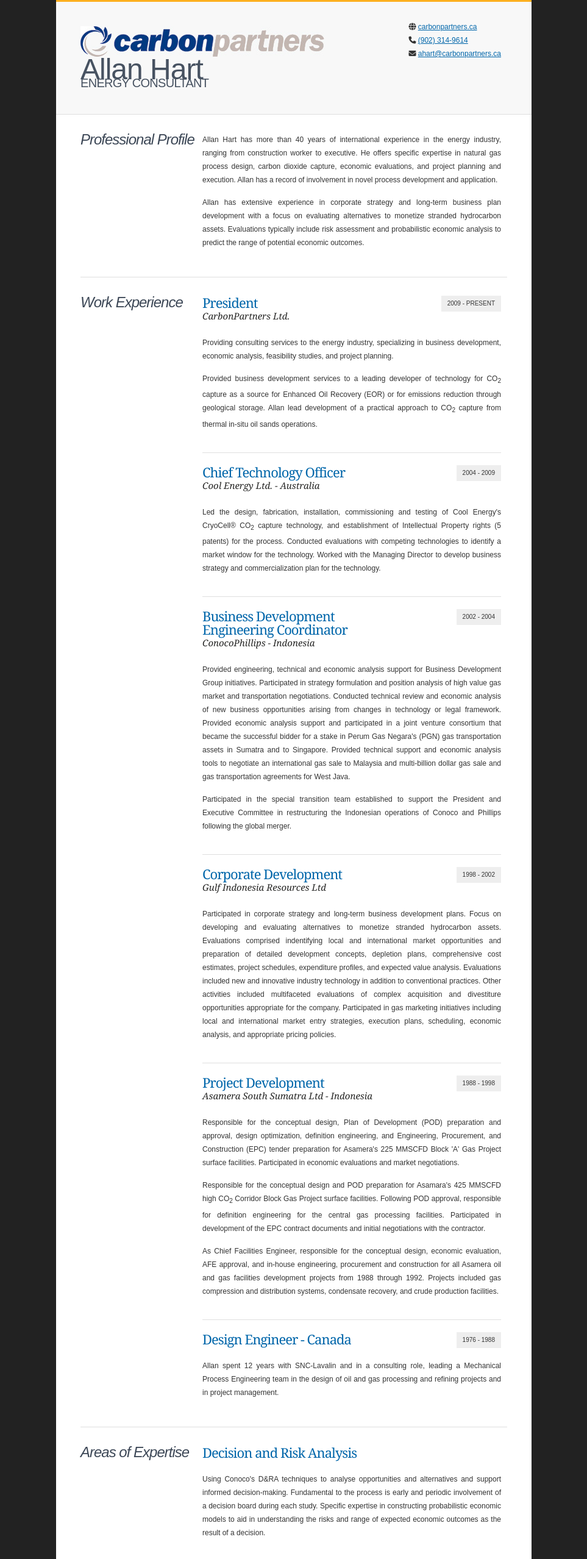
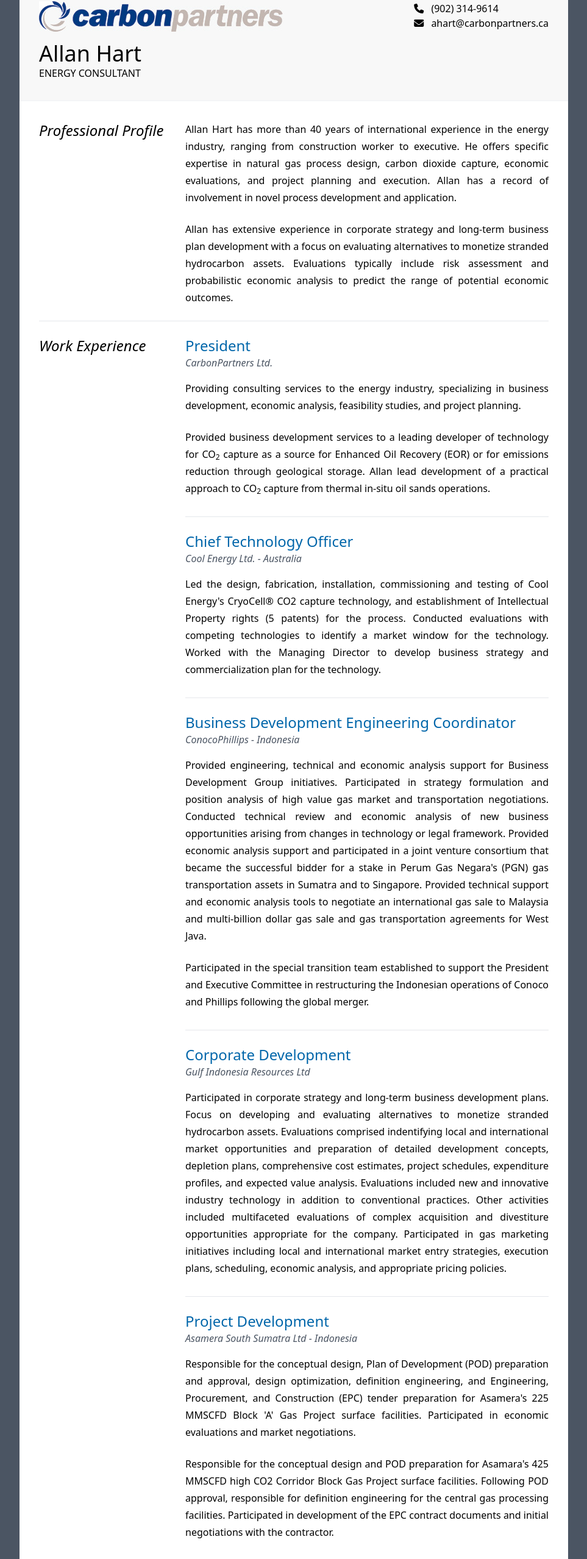
Before and after one commit to carbonpartners/carbonpartners.ca, a website: page htdocs/allan-hart.html in a window 1280 px wide. Shown: the part 78-2635 px from the top of the page at 61% size, without its empty margins (158-1121 px from the left). Drawn offline with nearby package versions, Linux system fonts and the light colour scheme; files that its build step writes are made by us from their sources.

Commit message:
Added resume styles

```diff
--- a/htdocs/allan-hart.html
+++ b/htdocs/allan-hart.html
@@ -1,206 +1,311 @@
-<!DOCTYPE html PUBLIC "-//W3C//DTD XHTML 1.0 Transitional//EN" "http://www.w3.org/TR/xhtml1/DTD/xhtml1-transitional.dtd">
-<html xmlns="http://www.w3.org/1999/xhtml">
+<!DOCTYPE html>
+<html lang="en">
 <head>
+  <meta charset="UTF-8">
+  <meta name="viewport" content="width=device-width, initial-scale=1.0">
+	<meta name="description" content="Allan Hart - Energy Consultant" />
+	<meta name="keywords" content="energy,CO2,allan,hart" />
 
-	<title>Allan Hart: Energy Consultant</title>
-	<meta http-equiv="Content-Type" content="text/html; charset=utf-8" />
+  <link href="/style.css" rel="stylesheet">
+  <link rel="icon" type="image/x-icon" href="/favicon.png">
+  <link href="https://cdnjs.cloudflare.com/ajax/libs/font-awesome/6.1.1/css/all.min.css" rel="stylesheet" />
 
-	<meta name="description" content="Allan Hart - Energy Consultant" />
-	<meta name="keywords" content="energy,CO<sub>2</sub>,allan,hart" />
+  <title>Allan Hart: Energy Consultant</title>
 
-	<!-- //////// Favicon ////////  -->
-	<link rel="shortcut icon" type="image/x-icon" href="favicon.png"  />
-	<link href="https://cdnjs.cloudflare.com/ajax/libs/font-awesome/6.1.1/css/all.min.css" rel="stylesheet" />
-
-	<!-- //////// Css StyleSheets ////////  -->
-	<link href="/screen-style.css" rel="stylesheet" type="text/css" />
-	<link href="/print-style.css" rel="stylesheet" type="text/css" media="print" />
+  <meta property="og:title" content="CarbonPartners" />
+  <meta property="og:type" content="website" />
+  <meta property="og:url" content="https://carbonpartners.ca" />
 </head>
 
-<body>
+<body class="font-sans bg-gray-600 py-8">
+  <div class="resume-content">
+    <header class="bg-carbon p-8 border-b-2 border-gray-100">
+      <div class="flex flex-col md:flex-row md:justify-between mb-4">
+        <img
+          alt="CarbonPartners Logo"
+          class="block w-100"
+          src="/images/carbonpartners-logo.jpeg"
+          width="400"
+          height="50"
+        >
+        <div>
+          <a href="tel:+19023149614" class="block">
+            <i class="fa fa-phone mr-2"></i>
+            <span class="hover:underline">(902) 314-9614</span>
+          </a>
+          <a href="mailto:ahart@carbonpartners.ca" class="block">
+            <i class="fa fa-envelope mr-2"></i>
+            <span class="hover:underline">ahart@carbonpartners.ca</span>
+          </a>
+        </div>
+      </div>
 
-	<div id="cv">
+      <div>
+        <h1 class="text-4xl">Allan Hart</h1>
+        <p class="uppercase">Energy Consultant</p>
+      </div>
+    </header>
 
-		<!-- // ABOUT ME /////////////////////////////////////////////////////////////////// -->
+    <main class="p-8">
+      <section>
+        <h2>Professional Profile</h2>
 
-		<div class="cv-section first-cv-section fixed">
+        <div>
+          <article>
+            <p class="text-justify">
+              Allan Hart has more than 40 years of international experience in the energy industry,
+              ranging from construction worker to executive. He offers specific expertise in natural
+              gas process design, carbon dioxide capture, economic evaluations, and project planning
+              and execution. Allan has a record of involvement in novel process development and application.
+            </p>
 
-			<div class="person">
-				<img src="/images/carbonpartners-logo.jpeg" width="400" height="50" alt="Carbon Partners" />
-				<h1>Allan Hart</h1>
-				<h2>Energy Consultant</h2>
-			</div>
+            <p class="text-justify">
+              Allan has extensive experience in corporate strategy and long-term business plan development
+              with a focus on evaluating alternatives to monetize stranded hydrocarbon assets. Evaluations
+              typically include risk assessment and probabilistic economic analysis to predict the range
+              of potential economic outcomes.
+            </p>
+          </article>
+        </div>
+      </section>
 
-			<div id="contact-info">
-				<ul>
-					<li>
-						<i class="fa fa-globe"></i> <a href="https://carbonpartners.ca">carbonpartners.ca</a>
-					</li>
-					<li>
-						<i class="fa fa-phone"></i> <a href="tel:+19023149614" class="block">(902) 314-9614</a>
-					</li>
-					<li>
-						<i class="fa fa-envelope"></i> <a href="mailto:ahart@carbonpartners.ca">ahart@carbonpartners.ca</a>
-					</li>
-				</ul>
-			</div>
+      <hr />
 
-		</div><!-- end .cv-section -->
+      <section>
+        <h2>Work Experience</h2>
 
-		<!-- // PROFESIONAL PROFILE //////////////////////////////////////////////////////// -->
+        <div>
+          <article>
+            <header>
+              <h3>President</h3>
+              <span>CarbonPartners Ltd.</span>
+            </header>
 
-		<div class="cv-section fixed">
+            <p>
+              Providing consulting services to the energy industry, specializing in business development,
+              economic analysis, feasibility studies, and project planning.
+            </p>
 
-			<h2 class="cv-section-name">Professional Profile</h2>
+            <p>
+              Provided business development services to a leading developer of technology for CO<sub>2</sub> capture
+              as a source for Enhanced Oil Recovery (EOR) or for emissions reduction through geological storage.
+              Allan lead development of a practical approach to CO<sub>2</sub> capture from thermal in-situ oil sands operations.
+            </p>
+          </article>
 
-			<div class="cv-section-items">
+          <hr />
 
-				<div class="item last-item">
-                    <p>Allan Hart has more than 40 years of international experience in the energy industry, ranging from construction worker to executive. He offers specific expertise in natural gas process design, carbon dioxide capture, economic evaluations, and project planning and execution. Allan has a record of involvement in novel process development and application.</p>
-	                <p>Allan has extensive experience in corporate strategy and long-term business plan development with a focus on evaluating alternatives to monetize stranded hydrocarbon assets. Evaluations typically include risk assessment and probabilistic economic analysis to predict the range of potential economic outcomes.</p>
-				</div><!-- end .item -->
+          <article>
+            <header>
+              <h3>Chief Technology Officer</h3>
+              <span>Cool Energy Ltd. - Australia</span>
+            </header>
 
-			</div><!-- end .cv-section-items -->
+            <p>
+              Led the design, fabrication, installation, commissioning and testing of Cool Energy's CryoCell® CO2 capture technology,
+              and establishment of Intellectual Property rights (5 patents) for the process. Conducted evaluations with competing
+              technologies to identify a market window for the technology. Worked with the Managing Director to develop business
+              strategy and commercialization plan for the technology.
+            </p>
+          </article>
 
-		</div><!-- end .cv-section -->
+          <hr />
 
-		<!-- // WORK EXPERINCE /////////////////////////////////////////////////////////// -->
+          <article>
+            <header>
+              <h3>Business Development Engineering Coordinator</h3>
+              <span>ConocoPhillips - Indonesia</span>
+            </header>
 
-		<div class="cv-section fixed">
+            <p>
+              Provided engineering, technical and economic analysis support for Business Development Group initiatives.
+              Participated in strategy formulation and position analysis of high value gas market and transportation
+              negotiations. Conducted technical review and economic analysis of new business opportunities arising
+              from changes in technology or legal framework. Provided economic analysis support and participated in a
+              joint venture consortium that became the successful bidder for a stake in Perum Gas Negara's (PGN) gas
+              transportation assets in Sumatra and to Singapore. Provided technical support and economic analysis tools
+              to negotiate an international gas sale to Malaysia and multi-billion dollar gas sale and gas
+              transportation agreements for West Java.
+            </p>
 
-			<h2 class="cv-section-name">Work Experience</h2>
+            <p>
+              Participated in the special transition team established to support the President and Executive Committee
+              in restructuring the Indonesian operations of Conoco and Phillips following the global merger.
+            </p>
+          </article>
 
-			<div class="cv-section-items">
+          <hr />
 
-				<div class="item">
-					<h4>2009 - Present</h4>
-					<h2>President</h2>
-					<h3>CarbonPartners Ltd.</h3>
-					<br />
-                    <p>Providing consulting services to the energy industry, specializing in business development, economic analysis, feasibility studies, and project planning.</p>
-                    <p>Provided business development services to a leading developer of technology for CO<sub>2</sub> capture as a source for Enhanced Oil Recovery (EOR) or for emissions reduction through geological storage. Allan lead development of a practical approach to CO<sub>2</sub> capture from thermal in-situ oil sands operations.</p>
-				</div><!-- end .item -->
+          <article>
+            <header>
+              <h3>Corporate Development</h3>
+              <span>Gulf Indonesia Resources Ltd</span>
+            </header>
 
-				<div class="item">
-					<h4>2004 - 2009</h4>
-					<h2>Chief Technology Officer</h2>
-					<h3>Cool Energy Ltd. - Australia</h3>
-					<br />
-                    <p>Led the design, fabrication, installation, commissioning and testing of Cool Energy's CryoCell&reg; CO<sub>2</sub> capture technology, and establishment of Intellectual Property rights (5 patents) for the process. Conducted evaluations with competing technologies to identify a market window for the technology. Worked with the Managing Director to develop business strategy and commercialization plan for the technology.</p>
-				</div><!-- end .item -->
+            <p>
+              Participated in corporate strategy and long-term business development plans. Focus on developing and
+              evaluating alternatives to monetize stranded hydrocarbon assets. Evaluations comprised indentifying local
+              and international market opportunities and preparation of detailed development concepts, depletion plans,
+              comprehensive cost estimates, project schedules, expenditure profiles, and expected value analysis.
+              Evaluations included new and innovative industry technology in addition to conventional practices. Other
+              activities included multifaceted evaluations of complex acquisition and divestiture opportunities
+              appropriate for the company. Participated in gas marketing initiatives including local and international
+              market entry strategies, execution plans, scheduling, economic analysis, and appropriate pricing policies.
+            </p>
+          </article>
 
-				<div class="item">
-					<h4>2002 - 2004</h4>
-					<h2>Business Development<br/>Engineering Coordinator</h2>
-					<h3>ConocoPhillips - Indonesia</h3>
-					<br />
-                    <p>Provided engineering, technical and economic analysis support for Business Development Group initiatives. Participated in strategy formulation and position analysis of high value gas market and transportation negotiations. Conducted technical review and economic analysis of new business opportunities arising from changes in technology or legal framework. Provided economic analysis support and participated in a joint venture consortium that became the successful bidder for a stake in Perum Gas Negara's (PGN) gas transportation assets in Sumatra and to Singapore. Provided technical support and economic analysis tools to negotiate an international gas sale to Malaysia and multi-billion dollar gas sale and gas transportation agreements for West Java.</p>
-                    <p>Participated in the special transition team established to support the President and Executive Committee in restructuring the Indonesian operations of Conoco and Phillips following the global merger.</p>
-				</div><!-- end .item -->
+          <hr />
 
-				<div class="item">
-					<h4>1998 - 2002</h4>
-					<h2>Corporate Development</h2>
-					<h3>Gulf Indonesia Resources Ltd</h3>
-					<br />
-                    <p>Participated in corporate strategy and long-term business development plans. Focus on developing and evaluating alternatives to monetize stranded hydrocarbon assets. Evaluations comprised indentifying local and international market opportunities and preparation of detailed development concepts, depletion plans, comprehensive cost estimates, project schedules, expenditure profiles, and expected value analysis. Evaluations included new and innovative industry technology in addition to conventional practices. Other activities included multifaceted evaluations of complex acquisition and divestiture opportunities appropriate for the company. Participated in gas marketing initiatives including local and international market entry strategies, execution plans, scheduling, economic analysis, and appropriate pricing policies.</p>
-				</div><!-- end .item -->
+          <article>
+            <header>
+              <h3>Project Development</h3>
+              <span>Asamera South Sumatra Ltd - Indonesia</span>
+            </header>
 
-				<div class="item">
-					<h4>1988 - 1998</h4>
-					<h2>Project Development</h2>
-					<h3>Asamera South Sumatra Ltd - Indonesia</h3>
-					<br />
-                    <p>Responsible for the conceptual design, Plan of Development (POD) preparation and approval, design optimization, definition engineering, and Engineering, Procurement, and Construction (EPC) tender preparation for Asamera's 225 MMSCFD Block 'A' Gas Project surface facilities. Participated in economic evaluations and market negotiations.</p>
-                    <p>Responsible for the conceptual design and POD preparation for Asamara's 425 MMSCFD high CO<sub>2</sub> Corridor Block Gas Project surface facilities. Following POD approval, responsible for definition engineering for the central gas processing facilities. Participated in development of the EPC contract documents and initial negotiations with the contractor.</p>
-                    <p>As Chief Facilities Engineer, responsible for the conceptual design, economic evaluation, AFE approval, and in-house engineering, procurement and construction for all Asamera oil and gas facilities development projects from 1988 through 1992. Projects included gas compression and distribution systems, condensate recovery, and crude production facilities.</p>
-				</div><!-- end .item -->
+            <p>
+              Responsible for the conceptual design, Plan of Development (POD) preparation and approval, design
+              optimization, definition engineering, and Engineering, Procurement, and Construction (EPC) tender
+              preparation for Asamera's 225 MMSCFD Block 'A' Gas Project surface facilities. Participated in economic
+              evaluations and market negotiations.
+            </p>
 
-				<div class="item last-item">
-					<h4>1976 - 1988</h4>
-					<h2>Design Engineer - Canada</h2>
-					<br />
-					<p>Allan spent 12 years with SNC-Lavalin and in a consulting role, leading a Mechanical Process Engineering team in the design of oil and gas processing and refining projects and in project management.</p>
-				</div><!-- end .item -->
+            <p>
+              Responsible for the conceptual design and POD preparation for Asamara's 425 MMSCFD high CO2 Corridor
+              Block Gas Project surface facilities. Following POD approval, responsible for definition engineering for
+              the central gas processing facilities. Participated in development of the EPC contract documents and
+              initial negotiations with the contractor.
+            </p>
 
-			</div><!-- end .cv-section-items -->
+            <p>
+              As Chief Facilities Engineer, responsible for the conceptual design, economic evaluation, AFE approval,
+              and in-house engineering, procurement and construction for all Asamera oil and gas facilities development
+              projects from 1988 through 1992. Projects included gas compression and distribution systems, condensate
+              recovery, and crude production facilities.
+            </p>
+          </article>
 
-		</div><!-- end .cv-section -->
+          <hr />
 
-		<!-- // TEHNICAL SKILLS /////////////////////////////////////////////////////////// -->
+          <article>
+            <header>
+              <h3>Design Engineer - Canada</h3>
+            </header>
 
-		<div class="cv-section fixed">
+            <p>
+              Allan spent 12 years with SNC-Lavalin and in a consulting role, leading a Mechanical Process Engineering
+              team in the design of oil and gas processing and refining projects and in project management.
+            </p>
+          </article>
+        </div>
+      </section>
 
-			<h2 class="cv-section-name">Areas of Expertise</h2>
+      <hr />
 
-			<div class="cv-section-items">
-                <div class="item">
-                    <h2>Decision and Risk Analysis</h2>
-                    <br />
-                    <p>Using Conoco's D&RA techniques to analyse opportunities and alternatives and support informed decision-making. Fundamental to the process is early and periodic involvement of a decision board during each study. Specific expertise in constructing probabilistic economic models to aid in understanding the risks and range of expected economic outcomes as the result of a decision.</p>
-                </div><!-- end .item -->
+      <section>
+        <h2>Areas of Expertise</h2>
 
-                <div class="item">
-                    <h2>Value Creation</h2>
-                    <br />
-                    <p>Expertise in economic modeling and analysis with in-depth knowledge of design and cost of natural gas processing and transportation facilities, combining to screen potential gas developments or acquisitions and identify opportunities to add value. The same skills are applied to prepare detailed studies of specific development concepts. Prior work produced a track record of value creation through development concepts for high CO<sub>2</sub> "stranded" gas, development capital cost reductions and support of world scale gas sales and transportation negotiations.</p>
-                </div><!-- end .item -->
+        <div>
+          <article>
+            <header>
+              <h3>Decision and Risk Analysis</h3>
+            </header>
 
-				<div class="item">
-					<h2>Innovation</h2>
-					<br />
-					<p>Experience in overcoming obstacles in the development and implementation of new technologies, reflecting a desire to move beyond previous industry practices through world-class innovation. Examples include the unique design and commercial-size demonstration of Cool Energy's CryoCell&reg; CO<sub>2</sub> capture technology, selection as well as the deployment of Indonesia's largest membrane installation for CO<sub>2</sub> removal from natural gas, and the detailed design responsibilities for the prototype Canmet hydrocracker.</p>
-				</div><!-- end .item -->
+            <p>
+              Using Conoco's D&RA techniques to analyse opportunities and alternatives and support informed decision-making.
+              Fundamental to the process is early and periodic involvement of a decision board during each study.
+              Specific expertise in constructing probabilistic economic models to aid in understanding the risks and
+              range of expected economic outcomes as the result of a decision.
+            </p>
+          </article>
 
-				<div class="item last-item">
-					<h2>International Experience</h2>
-					<br />
-					<p>Twenty years of international service in the oil and gas industry with experience in contracting, procurement, Plan of Development approvals and domestic and international gas sales and transportation contract negotiations providing a solid understanding of the business in the SE Asia region.</p>
-				</div><!-- end .item -->
+          <hr />
 
-			</div><!-- end .cv-section-items -->
+          <article>
+            <header>
+              <h3>Value Creation</h3>
+            </header>
 
-		</div><!-- end .cv-section -->
+            <p>
+              Expertise in economic modeling and analysis with in-depth knowledge of design and cost of natural gas
+              processing and transportation facilities, combining to screen potential gas developments or acquisitions
+              and identify opportunities to add value. The same skills are applied to prepare detailed studies of
+              specific development concepts. Prior work produced a track record of value creation through development
+              concepts for high CO2 "stranded" gas, development capital cost reductions and support of world scale gas
+              sales and transportation negotiations.
+            </p>
+          </article>
 
-		<!-- // EDUCATION ////////////////////////////////////////////////////////////////// -->
+          <hr />
 
-		<div class="cv-section last-cv-section fixed">
+          <article>
+            <header>
+              <h3>Innovation</h3>
+            </header>
 
-			<h2 class="cv-section-name">Education</h2>
+            <p>
+              Experience in overcoming obstacles in the development and implementation of new technologies, reflecting
+              a desire to move beyond previous industry practices through world-class innovation. Examples include the
+              unique design and commercial-size demonstration of Cool Energy's CryoCell® CO2 capture technology,
+              selection as well as the deployment of Indonesia's largest membrane installation for CO2 removal from
+              natural gas, and the detailed design responsibilities for the prototype Canmet hydrocracker.
+            </p>
+          </article>
 
-			<div class="cv-section-items">
+          <hr />
 
-				<div class="item">
-					<h2>University of Alberta</h2>
-					<h3>B.Sc. With Distinction, Mechanical Engineering</h3>
-					<h3>Graduate courses in engineering economics and financial analysis.</h3>
-				</div><!-- end .item -->
+          <article>
+            <header>
+              <h3>International Experience</h3>
+            </header>
 
+            <p>
+              Twenty years of international service in the oil and gas industry with experience in contracting,
+              procurement, Plan of Development approvals and domestic and international gas sales and transportation
+              contract negotiations providing a solid understanding of the business in the SE Asia region.
+            </p>
+          </article>
+        </div>
+      </section>
 
-				<div class="item">
-				    <h2>ConocoPhillips Training Program</h2>
-					<h3>Decision and Risk Analysis</h3>
-					<h3>Modeling Excellence</h3>
-				</div><!-- end .item -->
+      <hr />
 
-				<div class="item last-item">
-					<h2>Erasmus University</h2>
-					<h3>Corporate Finance & Company Valuation</h3>
-				</div><!-- end .item -->
+      <section>
+        <h2>Education</h2>
 
-			</div><!-- end .cv-section-items -->
+        <div>
+          <article>
+            <header>
+              <h3>University of Alberta</h3>
+              <span>
+                B.Sc. With Distinction, Mechanical Engineering Graduate courses in engineering economics and financial analysis.
+              </span>
+            </header>
+          </article>
 
-		</div><!-- end .cv-section -->
+          <hr />
 
-		<!-- ////////////////////////////////////////////////////////////////////////////// -->
+          <article>
+            <header>
+              <h3>ConocoPhillips Training Program</h3>
+              <span>
+                Decision and Risk Analysis Modeling Excellence
+              </span>
+            </header>
+          </article>
 
-	</div><!-- end #cv -->
+          <hr />
 
-	<br />
-	<br />
-
-	<script type="text/javascript"> Cufon.now(); </script>
-	<!-- analytics here -->
-
+          <article>
+            <header>
+              <h3>Erasmus University</h3>
+              <span>
+                Corporate Finance & Company Valuation
+              </span>
+            </header>
+          </article>
+        </div>
+      </section>
+    </main>
+  </div>
 </body>
 </html>
--- a/src/style/style.css
+++ b/src/style/style.css
@@ -9,4 +9,48 @@
     background-image: url('/images/jessie-inman.jpg');
     background-position: 75% 48px;
   }
+
+  .resume-content {
+    @apply container mx-auto bg-white rounded border-secondary;
+    border-top-width: 16px;
+    border-bottom-width: 16px;
+  }
+
+  .resume-content section {
+    @apply md:grid;
+    grid-template-columns: 240px 1fr;
+  }
+
+  .resume-content article:not(:last-of-type) {
+    @apply mb-8;
+  }
+
+  .resume-content article > header {
+    @apply mb-4;
+  }
+
+  .resume-content article > header span {
+    @apply italic text-gray-600;
+  }
+
+  .resume-content hr {
+    @apply my-6;
+  }
+
+  .resume-content h2 {
+    @apply text-2xl italic mb-4;
+  }
+
+  .resume-content h3 {
+    @apply text-2xl;
+    color: #0066AA;
+  }
+
+  .resume-content section p {
+    @apply text-base text-justify leading-7;
+  }
+
+  .resume-content section p:not(:last-child) {
+    @apply mb-6;
+  }
 }
```
